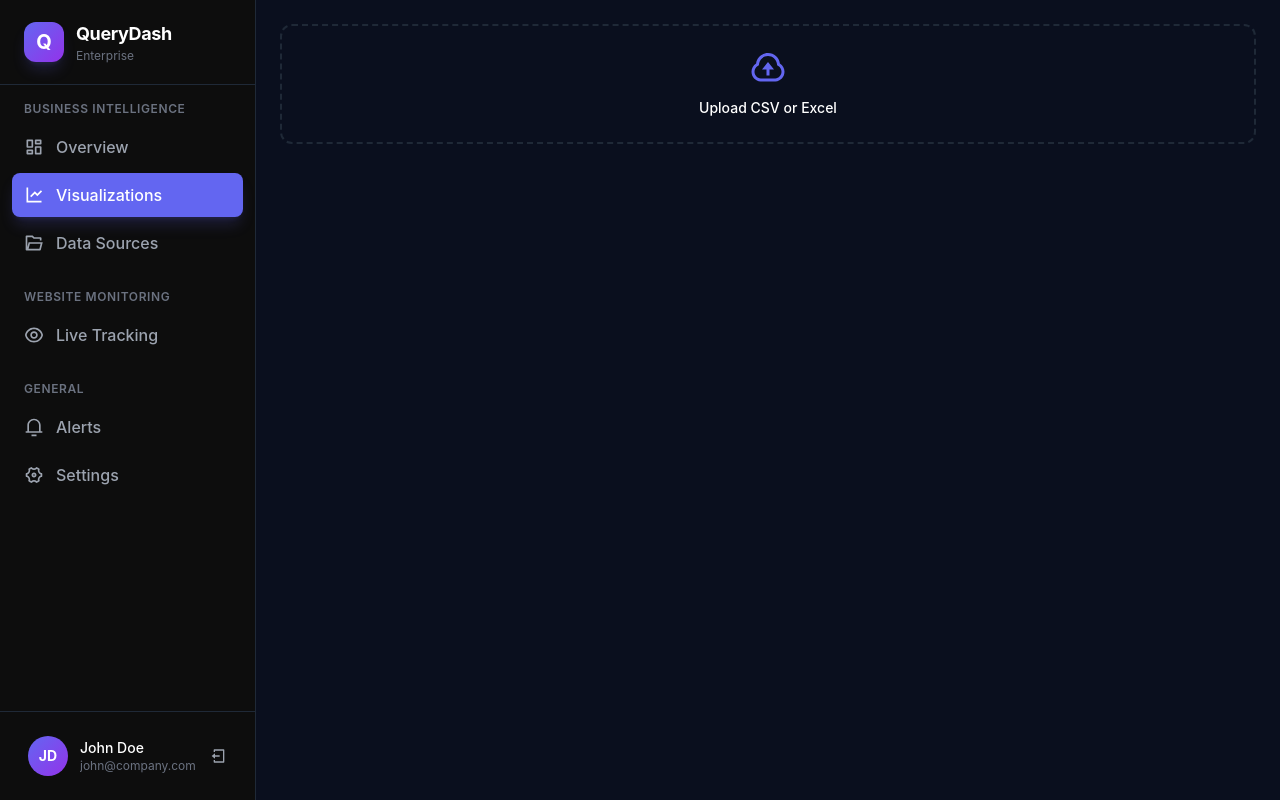
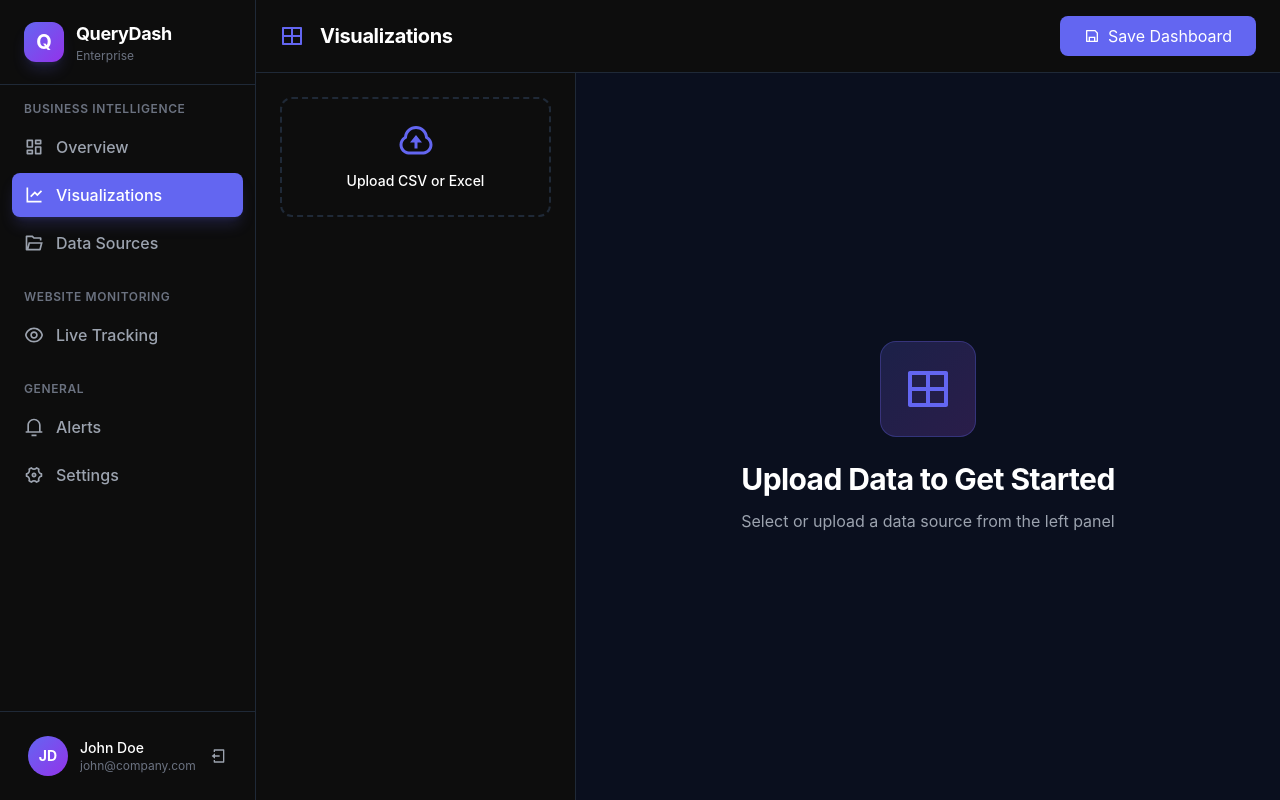
Before and after one commit to skillmates07-stack/querydash-frontend, a Next.js app: page /dashboard/visualizations in a window 1280 px wide. Built offline with nearby package versions, Linux system fonts and the light colour scheme.

Commit message:
Update page.tsx

```diff
--- a/src/app/dashboard/visualizations/page.tsx
+++ b/src/app/dashboard/visualizations/page.tsx
@@ -1,104 +1,67 @@
 'use client';
 
-import { useState, useRef } from 'react';
 import { useVisualization } from '@/contexts/VisualizationContext';
-import {
-  RiUploadCloudLine,
-  RiFileExcelLine,
-  RiCloseLine,
-  RiDeleteBin6Line,
-  RiCheckLine
-} from 'react-icons/ri';
+import DataSourceManager from '@/components/visualizations/DataSourceManager';
+import ChartTypeSelector from '@/components/visualizations/ChartTypeSelector';
+import VisualizationCard from '@/components/visualizations/VisualizationCard';
+import { RiLayoutGridLine, RiSaveLine } from 'react-icons/ri';
 
-export default function DataSourceManager() {
-  const { dataSources, activeDataSource, addDataSource, setActiveDataSource } = useVisualization();
-  const [uploading, setUploading] = useState(false);
-  const fileInputRef = useRef<HTMLInputElement>(null);
-
-  const handleFileUpload = async (e: React.ChangeEvent<HTMLInputElement>) => {
-    const files = e.target.files;
-    if (!files || files.length === 0) return;
-
-    setUploading(true);
-
-    try {
-      const file = files[0];
-      const formData = new FormData();
-      formData.append('file', file);
-
-      const response = await fetch(`${process.env.NEXT_PUBLIC_API_URL}/api/dashboards/upload`, {
-        method: 'POST',
-        body: formData
-      });
-
-      const result = await response.json();
-
-      if (result.success) {
-        addDataSource({
-          id: result.data.id,
-          name: result.data.name,
-          rows: result.data.rows,
-          columns: result.data.columns,
-          data: result.data.preview
-        });
-      }
-    } catch (error) {
-      console.error('Upload error:', error);
-    } finally {
-      setUploading(false);
-      if (e.target) e.target.value = '';
-    }
-  };
+export default function VisualizationsPage() {
+  const { activeDataSource, visualizations } = useVisualization();
 
   return (
-    <div className="p-6 space-y-4">
-      {/* Upload Button */}
-      <button
-        onClick={() => fileInputRef.current?.click()}
-        disabled={uploading}
-        className="w-full p-6 rounded-xl border-2 border-dashed border-gray-800 hover:border-accent/50 transition-all text-center disabled:opacity-50"
-      >
-        <input
-          ref={fileInputRef}
-          type="file"
-          accept=".xlsx,.xls,.csv"
-          onChange={handleFileUpload}
-          className="hidden"
-        />
-        {uploading ? (
-          <div className="w-8 h-8 border-4 border-accent border-t-transparent rounded-full animate-spin mx-auto mb-3" />
-        ) : (
-          <RiUploadCloudLine className="text-4xl text-accent mx-auto mb-3" />
-        )}
-        <p className="text-sm text-white font-medium">
-          {uploading ? 'Uploading...' : 'Upload CSV or Excel'}
-        </p>
-      </button>
+    <div className="h-screen flex flex-col bg-[#0a0f1e]">
+      {/* Top Toolbar */}
+      <div className="flex items-center justify-between px-6 py-4 bg-[#0d0d0d] border-b border-gray-800">
+        <div className="flex items-center gap-4">
+          <RiLayoutGridLine className="text-2xl text-accent" />
+          <h1 className="text-xl font-bold text-white">Visualizations</h1>
+          {activeDataSource && (
+            <span className="text-sm text-gray-400">
+              {activeDataSource.name} • {activeDataSource.rows} rows
+            </span>
+          )}
+        </div>
+        <button className="px-6 py-2 rounded-lg bg-accent text-white hover:bg-accent/90 transition-all flex items-center gap-2">
+          <RiSaveLine />
+          <span>Save Dashboard</span>
+        </button>
+      </div>
 
-      {/* Data Sources List */}
-      <div className="space-y-2">
-        {dataSources.map((source) => (
-          <div
-            key={source.id}
-            onClick={() => setActiveDataSource(source.id)}
-            className={`p-4 rounded-xl cursor-pointer transition-all ${
-              activeDataSource?.id === source.id
-                ? 'bg-accent/10 border-2 border-accent'
-                : 'bg-[#1a1a1a] border-2 border-gray-800 hover:border-gray-700'
-            }`}
-          >
-            <div className="flex items-center gap-3">
-              <RiFileExcelLine className="text-2xl text-accent flex-shrink-0" />
-              <div className="flex-1 min-w-0">
-                <p className="text-white font-medium truncate">{source.name}</p>
-                <p className="text-xs text-gray-500">{source.rows} rows • {source.columns.length} columns</p>
+      <div className="flex-1 flex overflow-hidden">
+        {/* Left Sidebar */}
+        <div className="w-80 bg-[#0d0d0d] border-r border-gray-800 overflow-y-auto">
+          <DataSourceManager />
+          {activeDataSource && <ChartTypeSelector />}
+        </div>
+
+        {/* Main Canvas */}
+        <div className="flex-1 p-8 overflow-auto">
+          {!activeDataSource ? (
+            <div className="flex items-center justify-center h-full">
+              <div className="text-center max-w-md">
+                <div className="w-24 h-24 mx-auto mb-6 rounded-2xl bg-gradient-to-br from-accent/20 to-purple-500/20 border border-accent/30 flex items-center justify-center">
+                  <RiLayoutGridLine className="text-5xl text-accent" />
+                </div>
+                <h2 className="text-3xl font-bold text-white mb-3">Upload Data to Get Started</h2>
+                <p className="text-gray-400">Select or upload a data source from the left panel</p>
               </div>
-              {activeDataSource?.id === source.id && (
-                <RiCheckLine className="text-accent text-xl flex-shrink-0" />
-              )}
             </div>
-          </div>
-        ))}
+          ) : visualizations.length === 0 ? (
+            <div className="flex items-center justify-center h-full">
+              <div className="text-center max-w-md">
+                <h2 className="text-2xl font-bold text-white mb-3">Create Your First Visualization</h2>
+                <p className="text-gray-400">Select a chart type from the left panel to begin</p>
+              </div>
+            </div>
+          ) : (
+            <div className="grid grid-cols-1 lg:grid-cols-2 gap-6">
+              {visualizations.map((viz) => (
+                <VisualizationCard key={viz.id} visualization={viz} />
+              ))}
+            </div>
+          )}
+        </div>
       </div>
     </div>
   );
```
